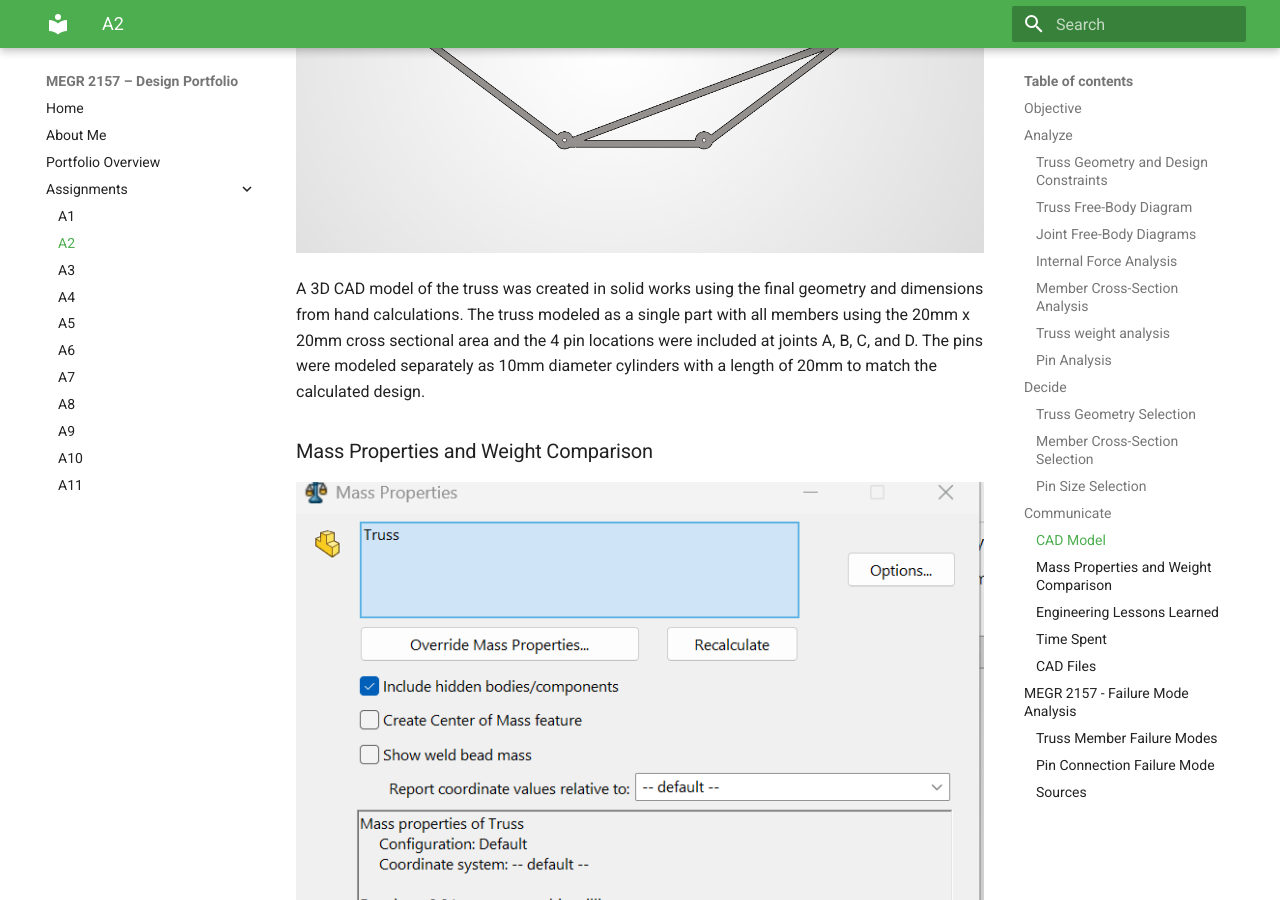
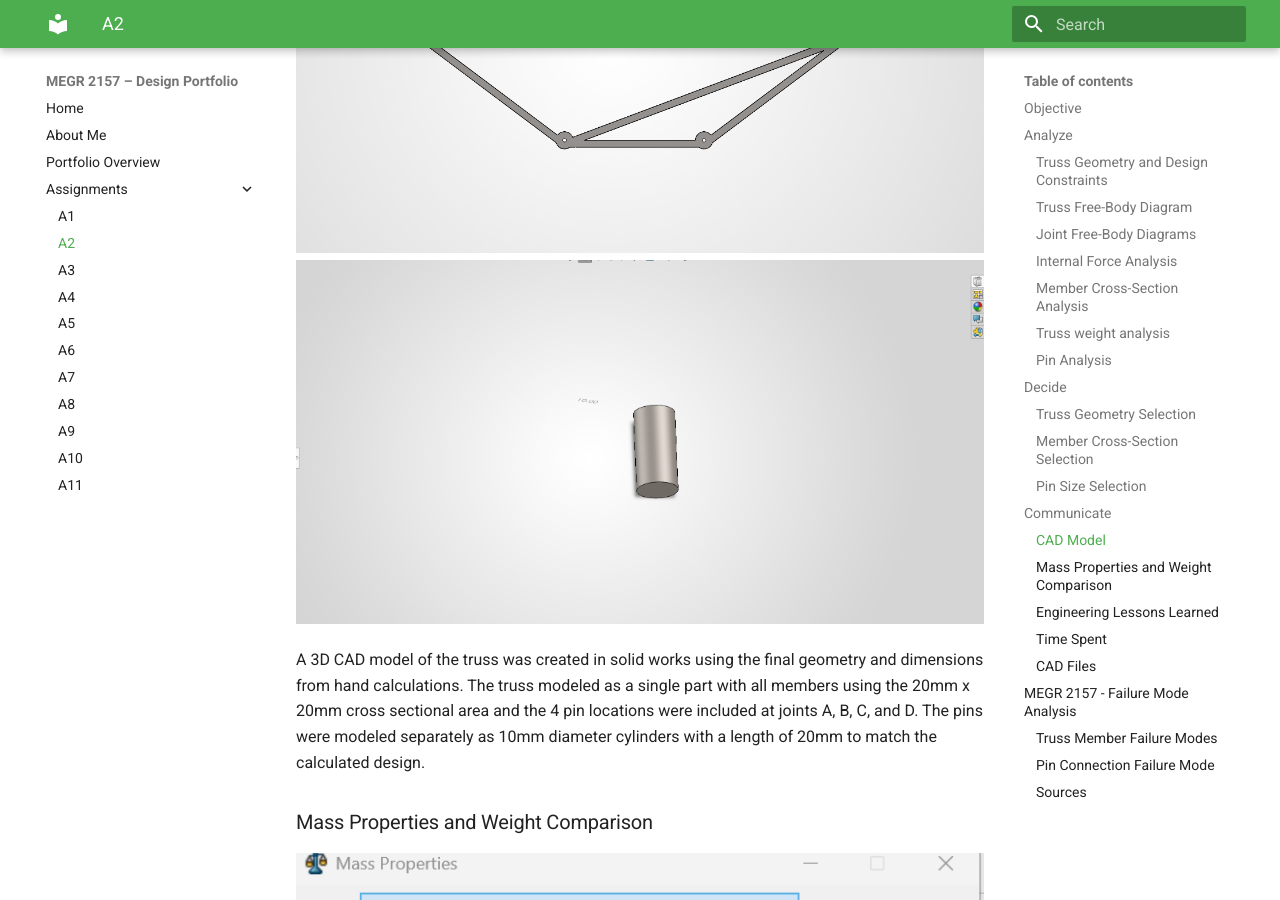
Before and after one commit to msweeney27j/-megr2157-portfolio, an MkDocs documentation site: the page built from docs/assignments/A02/index.md, in a window 1280 px wide and 900 px high, scrolled down 2941 px. Built offline with MkDocs 1.6.1 and Material for MkDocs 9.7.7, drawn with Linux system fonts in a browser that asks for light colours.

Commit message:
Enhance index.md with CAD model images and insights
Added images of the completed pin CAD model and its mass properties to the documentation. Updated the engineering lessons learned section to reflect insights gained from the project.

```diff
--- a/docs/assignments/A02/index.md
+++ b/docs/assignments/A02/index.md
@@ -28,10 +28,13 @@ The minimum calculated pin diameter was 9.32mm based on the critical single-shea
 ## Communicate
 ### CAD Model
 ![Front view of completed truss CAD model](Truss_photo_front.png)
+![Front view of completed pin CAD model](Pin_front.png)
 
 A 3D CAD model of the truss was created in solid works using the final geometry and dimensions from hand calculations. The truss modeled as a single part with all members using the 20mm x 20mm cross sectional area and the 4 pin locations were included at joints A, B, C, and D. The pins were modeled separately as 10mm diameter cylinders with a length of 20mm to match the calculated design.
 ### Mass Properties and Weight Comparison
 ![SolidWorks mass properties for the completed truss](Truss%20Properties.png)
+![SolidWorks mass properties for the pin](Pin_Properties.png)
+
 The solid works mass properties tool was used to determine the predicted mass of the completed truss and pins. The truss model has a mass of 11.492kg which corresponds to a weight of 112.7N. Each pin had a mass of approximately 12.35g making the combined pin weight 49.4g for all 4 pins. The hand calculated truss weight was approximate 107N, while the solid works predicted the weight to be 112.7N. The CAD result is slightly higher because the model includes additional material around the joint regions that was not represented in the hand calculations. This comparison shows the how a simplifies model can provide a close estimate while the CAD model captures more of the final geometry.
 ### Engineering Lessons Learned
 One lesson that I learned from this project is that the member that carried the largest internal forces was not located where the largest external load is applied. The method of joints showed that member AC was under approximitly 37.96KN, even though the applied loads were only 20KN. This showed me how the angle that the member is set at can directly increase the forces that are transmitted through individual members. The comparison between the solidwords model and the hand calculated also demonstrates the limitations of simplified problem solving. This showed why analytical calculations are helpful for initial sizing while CAD can be used to provide a more accurate prediction once the final geomerty has been created.
```
